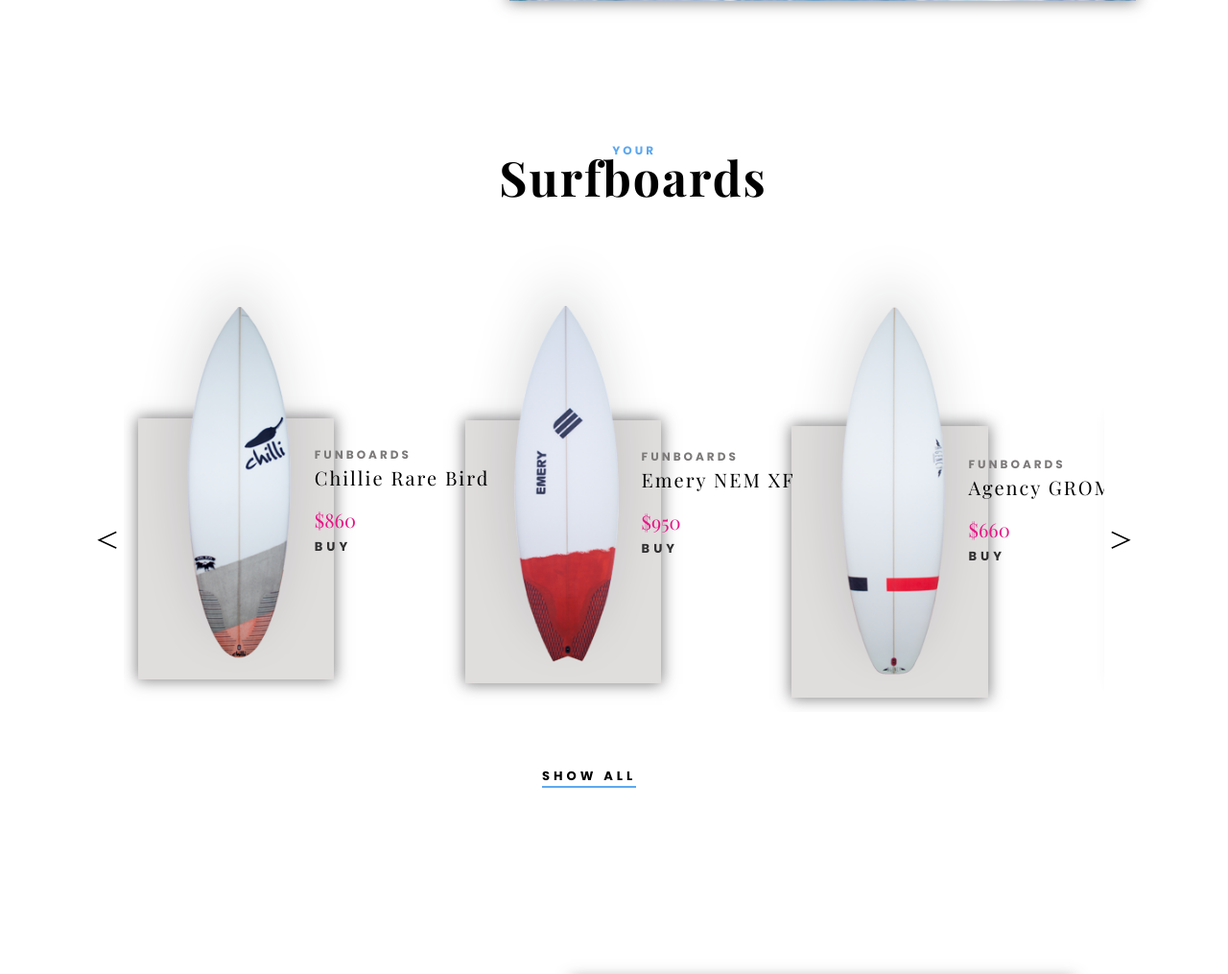
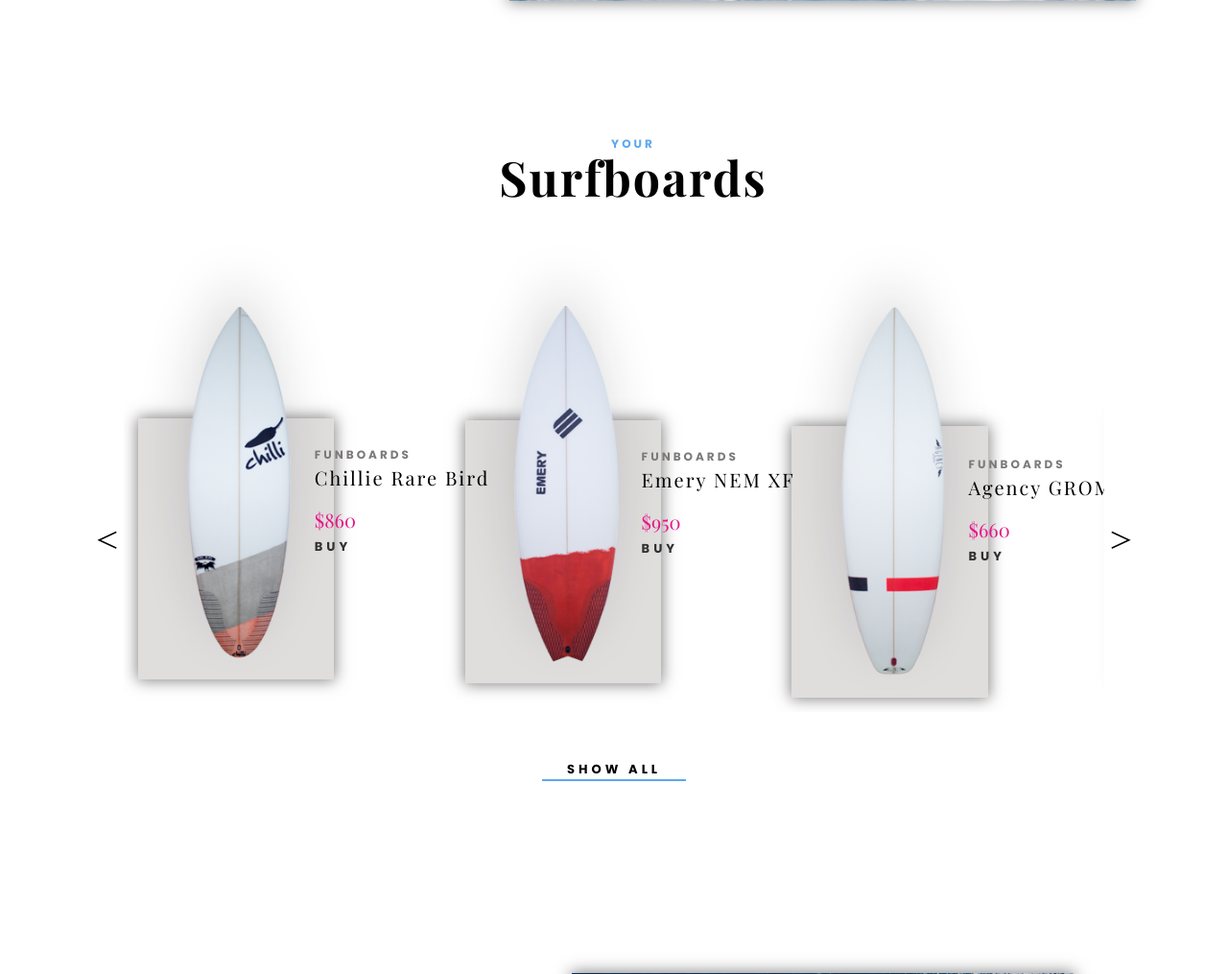
Before and after one commit to eduardKEKW/design-surf, a PHP site: page /home.html in a window 1280 px wide. Shown: the part 1792-2807 px from the top of the page at 96% size. Run offline with PHP 8.4, Linux system fonts and the light colour scheme; some libraries are stand-ins or nearby versions.

Commit message:
small fixes

```diff
--- a/assets/styles/scss/base/_text.scss
+++ b/assets/styles/scss/base/_text.scss
@@ -44,8 +44,9 @@
     &--center {
         &::before {
             content: 'Your';
-            left: 48%;
-            top: -40%;
+            transform: translateX(-50%);
+            left: 50%;
+            top: -50%;
         }
     }
 
--- a/assets/styles/scss/elements/_article.scss
+++ b/assets/styles/scss/elements/_article.scss
@@ -16,7 +16,8 @@
         padding: 3%;
 
         @include for-size(tablet) {
-            width: 90%;
+            width: 100%;
+            margin-bottom: 5rem;
         }
     }
 
--- a/assets/styles/scss/layout/_intro.scss
+++ b/assets/styles/scss/layout/_intro.scss
@@ -16,7 +16,7 @@
 
         @include for-size(phone) {
             padding: 1.5rem;
-            width: 40rem;
+            width: 45rem;
         }
     }
 
--- a/assets/styles/scss/layout/_quote.scss
+++ b/assets/styles/scss/layout/_quote.scss
@@ -8,6 +8,10 @@
         width: 50%;
     }
 
+    @include for-size(phone) {
+        width: 90%;
+    }
+
     &__author {
         font-family: 'Poppins', sans-serif;
         font-weight: 500;
--- a/assets/styles/scss/layout/_shop.scss
+++ b/assets/styles/scss/layout/_shop.scss
@@ -14,9 +14,12 @@
     }
 
     &__show {
-        width: 15rem;
-        height: 3rem;
-        margin: 5rem auto;
+        @include center();
+        margin-top: 5rem;
+        width: 100%;
+        button {
+            width: 15rem;
+        }
     }
 
 }
--- a/assets/styles/scss/layout/_subscribe.scss
+++ b/assets/styles/scss/layout/_subscribe.scss
@@ -8,11 +8,15 @@
         text-align: center;
 
         @include for-size(tablet) {
-            width: 60%;
+            width: 80%;
         }
     }
 
     &__input {
         margin: 3rem;
     }
+
+    &__title {
+        margin: 5rem 0 5rem 0;
+    }
 }
```
Also changed, not shown: assets/styles/css/main.min.css, 1 other file.
